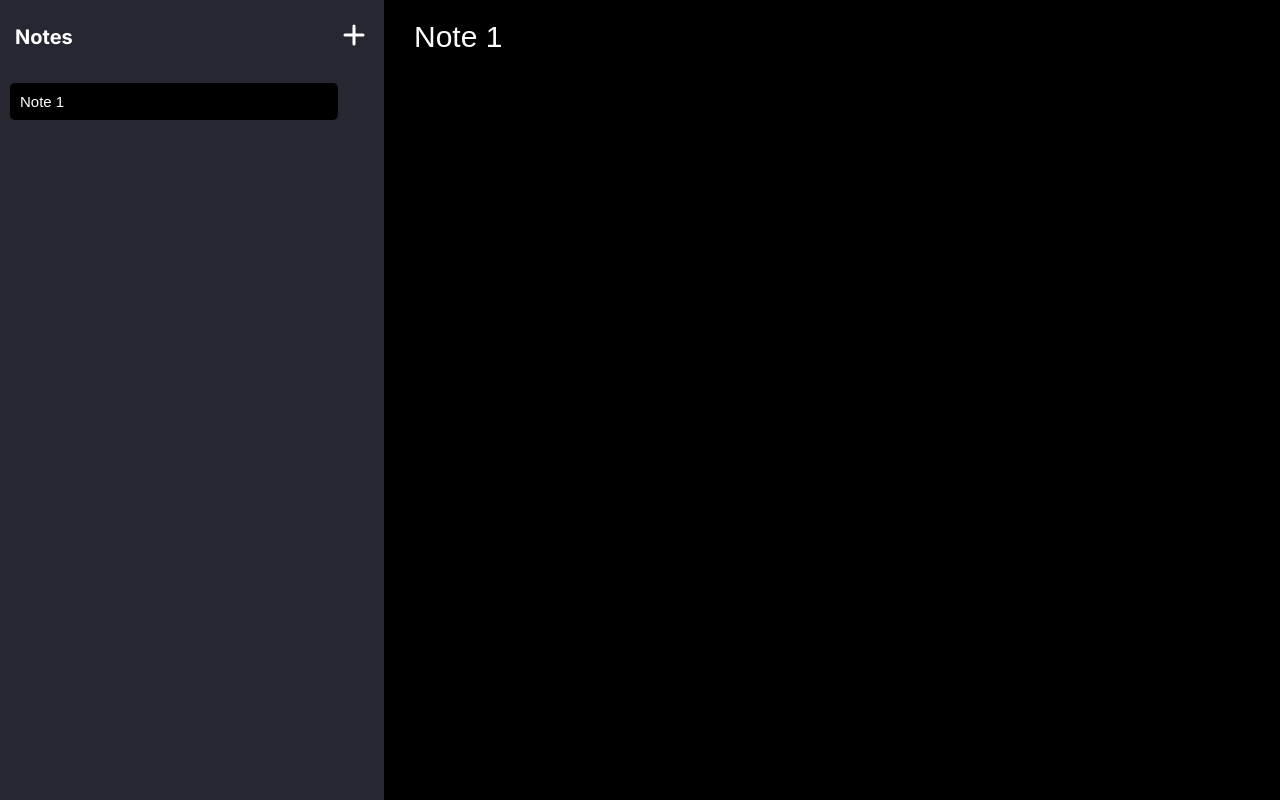
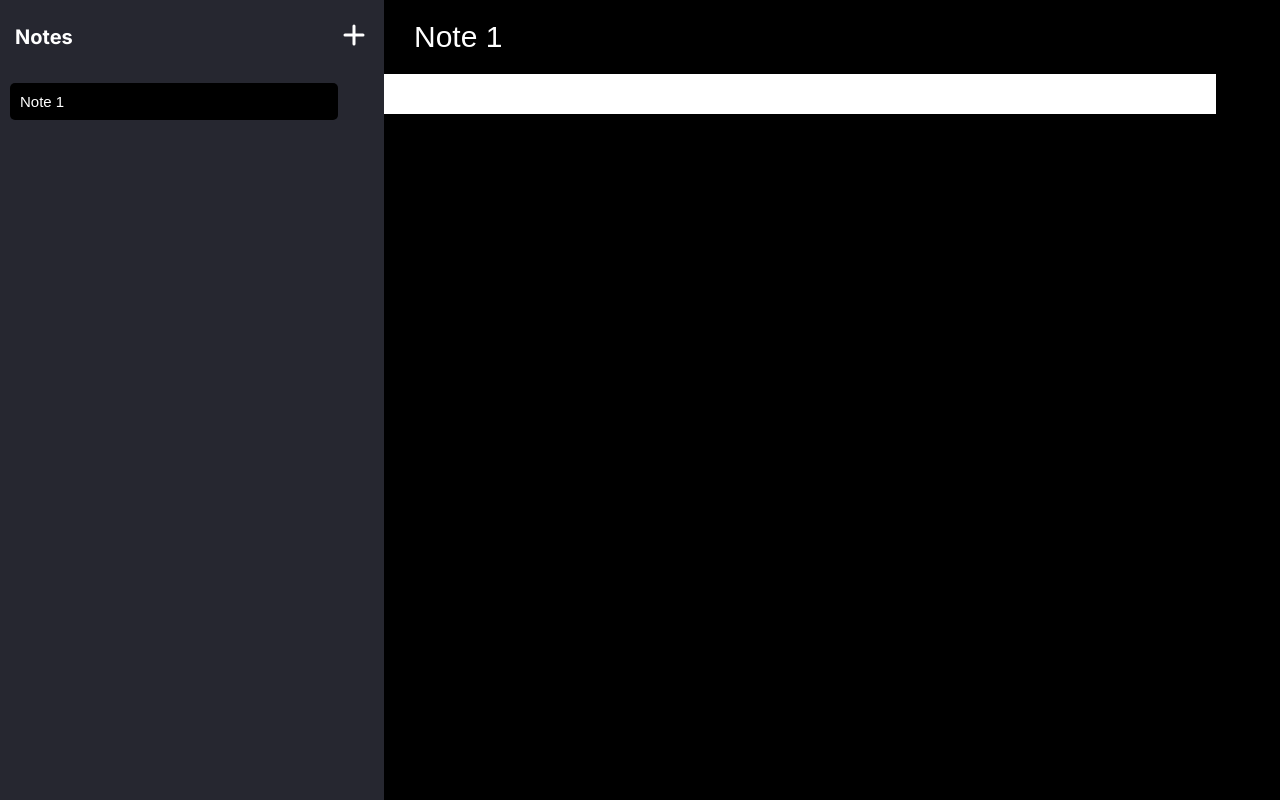
Before and after one commit to alabhyajindal/notes, a React (Create React App) app: page / in a window 1280 px wide. Built offline with nearby package versions, Linux system fonts and the light colour scheme.

Commit message:
increased width of editor-body

```diff
--- a/src/App.js
+++ b/src/App.js
@@ -1,4 +1,4 @@
-import React, { useState } from "react";
+import React, { useEffect, useState } from "react";
 import Editor from "./components/Editor";
 import Sidebar from "./components/Sidebar";
 import "./style.css";
--- a/src/style.css
+++ b/src/style.css
@@ -32,6 +32,15 @@ input:focus {
   border: none;
   outline: none;
 }
+
+/* textarea {
+  background: none;
+  outline: none;
+  border: none;
+  resize: none;
+  color: inherit;
+  font-family: inherit;
+} */
 
 /* APP */
 
@@ -90,8 +99,11 @@ input:focus {
 }
 
 .editor-body {
-  /* background-color: #fff;
-  color: #000; */
+  background-color: #fff;
+  color: #000;
+
   font-size: 1.7rem;
   padding: 1rem 3rem;
+  width: 65vw;
+  outline: none;
 }
```
